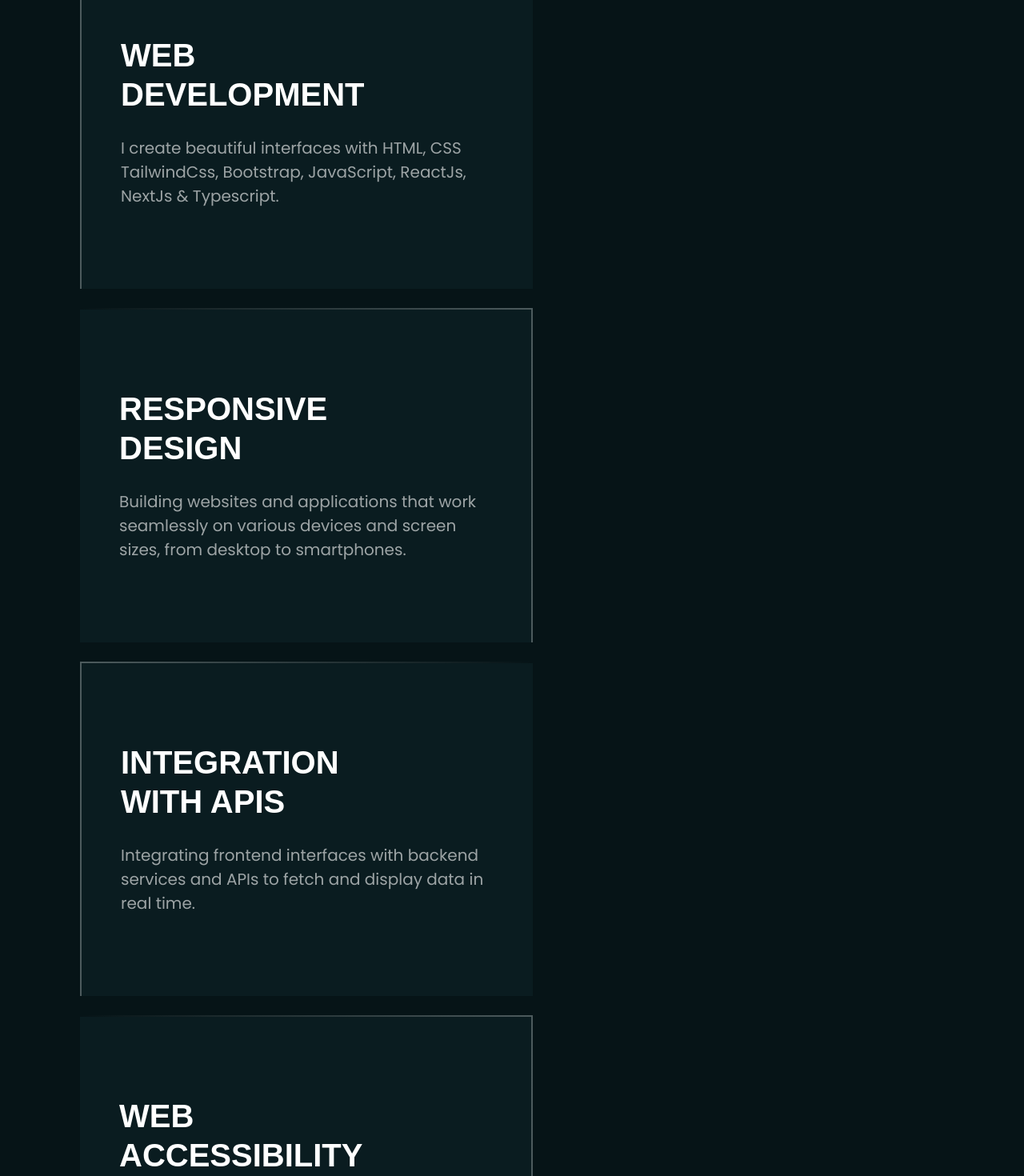
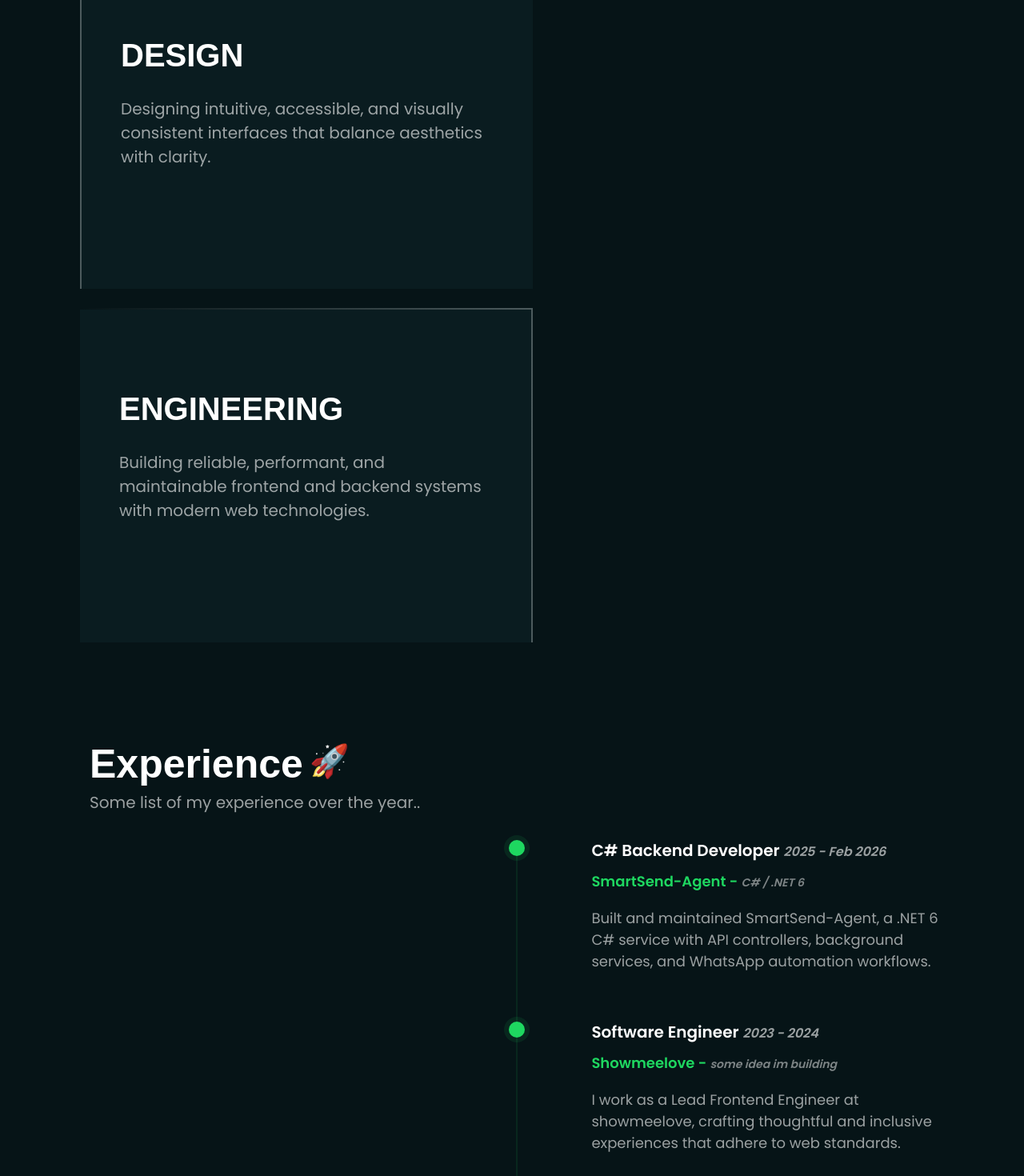
Before and after one commit to Victorola-coder/VickyJay, a React (Vite) app: page / in a window 1280 px wide. Shown: the part 860-2330 px from the top of the page at 80% size. Built offline with nearby package versions, Linux system fonts and the light colour scheme; a web font is replaced by a local one.

Commit message:
feat: update services data with new titles and descriptions; comment out previous services for potential future reuse

```diff
--- a/src/constants/data.js
+++ b/src/constants/data.js
@@ -1,44 +1,67 @@
 export const SERVICES_DATA = [
+  // Core services in use
   {
-    title: "WEB DEVELOPMENT",
-    description: "I create beautiful interfaces with HTML, CSS TailwindCss, Bootstrap, JavaScript, ReactJs, NextJs & Typescript.",
-    gradientDirection: "to-l"
+    title: "Design",
+    description:
+      "Designing intuitive, accessible, and visually consistent interfaces that balance aesthetics with clarity.",
+    gradientDirection: "to-l",
   },
   {
-    title: "Responsive Design",
-    description: "Building websites and applications that work seamlessly on various devices and screen sizes, from desktop to smartphones.",
-    gradientDirection: "to-r"
+    title: "Engineering",
+    description:
+      "Building reliable, performant, and maintainable frontend and backend systems with modern web technologies.",
+    gradientDirection: "to-r",
   },
-  {
-    title: "Integration with APIs",
-    description: "Integrating frontend interfaces with backend services and APIs to fetch and display data in real time.",
-    gradientDirection: "to-l"
-  },
-  {
-    title: "Web Accessibility",
-    description: "Ensuring that websites and applications are accessible to users with disabilities by implementing features like proper HTML structure and ARIA roles.",
-    gradientDirection: "to-r"
-  },
-  {
-    title: "VERSION CONTROL",
-    description: "Using version control systems like Git to collaborate with other developers and manage code changes effectively.",
-    gradientDirection: "to-t"
-  },
-  {
-    title: "UI Design",
-    description: "Designing the visual elements of the user interface, including layout, typography, color schemes, icons, and other graphical elements.",
-    gradientDirection: "to-b"
-  },
-  {
-    title: "Continuous Learning",
-    description: "Staying updated with the latest frontend technologies, trends, and best practices to deliver modern and innovative solutions.",
-    gradientDirection: "to-b"
-  },
-  {
-    title: "Technical Support",
-    description: "Providing technical support to troubleshoot frontend-related issues.",
-    gradientDirection: "to-t"
-  }
+
+  // Previous services kept for potential future reuse
+  // {
+  //   title: "WEB DEVELOPMENT",
+  //   description:
+  //     "I create beautiful interfaces with HTML, CSS TailwindCss, Bootstrap, JavaScript, ReactJs, NextJs & Typescript.",
+  //   gradientDirection: "to-l",
+  // },
+  // {
+  //   title: "Responsive Design",
+  //   description:
+  //     "Building websites and applications that work seamlessly on various devices and screen sizes, from desktop to smartphones.",
+  //   gradientDirection: "to-r",
+  // },
+  // {
+  //   title: "Integration with APIs",
+  //   description:
+  //     "Integrating frontend interfaces with backend services and APIs to fetch and display data in real time.",
+  //   gradientDirection: "to-l",
+  // },
+  // {
+  //   title: "Web Accessibility",
+  //   description:
+  //     "Ensuring that websites and applications are accessible to users with disabilities by implementing features like proper HTML structure and ARIA roles.",
+  //   gradientDirection: "to-r",
+  // },
+  // {
+  //   title: "VERSION CONTROL",
+  //   description:
+  //     "Using version control systems like Git to collaborate with other developers and manage code changes effectively.",
+  //   gradientDirection: "to-t",
+  // },
+  // {
+  //   title: "UI Design",
+  //   description:
+  //     "Designing the visual elements of the user interface, including layout, typography, color schemes, icons, and other graphical elements.",
+  //   gradientDirection: "to-b",
+  // },
+  // {
+  //   title: "Continuous Learning",
+  //   description:
+  //     "Staying updated with the latest frontend technologies, trends, and best practices to deliver modern and innovative solutions.",
+  //   gradientDirection: "to-b",
+  // },
+  // {
+  //   title: "Technical Support",
+  //   description:
+  //     "Providing technical support to troubleshoot frontend-related issues.",
+  //   gradientDirection: "to-t",
+  // },
 ];
 
 export const EXPERIENCE_DATA = [
@@ -61,17 +84,5 @@ export const EXPERIENCE_DATA = [
     company: "Zero Studio, India.",
     period: "Mar 2024 - Dec 2024",
     description: "Collaborated with UX and UI designers to create intuitive user interfaces for web applications. Troubleshot bugs in production code and resolved them efficiently."
-  },
-  {
-    role: "Frontend Engineer",
-    company: "TekArt, Lagos, NG.",
-    period: "2023 - 2025",
-    description: "I work as a frontend developer with the responsibility of building and managing the websites with a team of Creative developers."
-  },
-  {
-    role: "Creative Web Developer",
-    company: "Vistapay, Uyo, Ng.",
-    period: "2023 - till date",
-    description: "I work as a frontend developer building the system of the company, creating beautiful interfaces that user loves."
   }
 ];
```
Also changed, not shown: src/utils/ovt.resume.md (added, +73 -0 lines).
